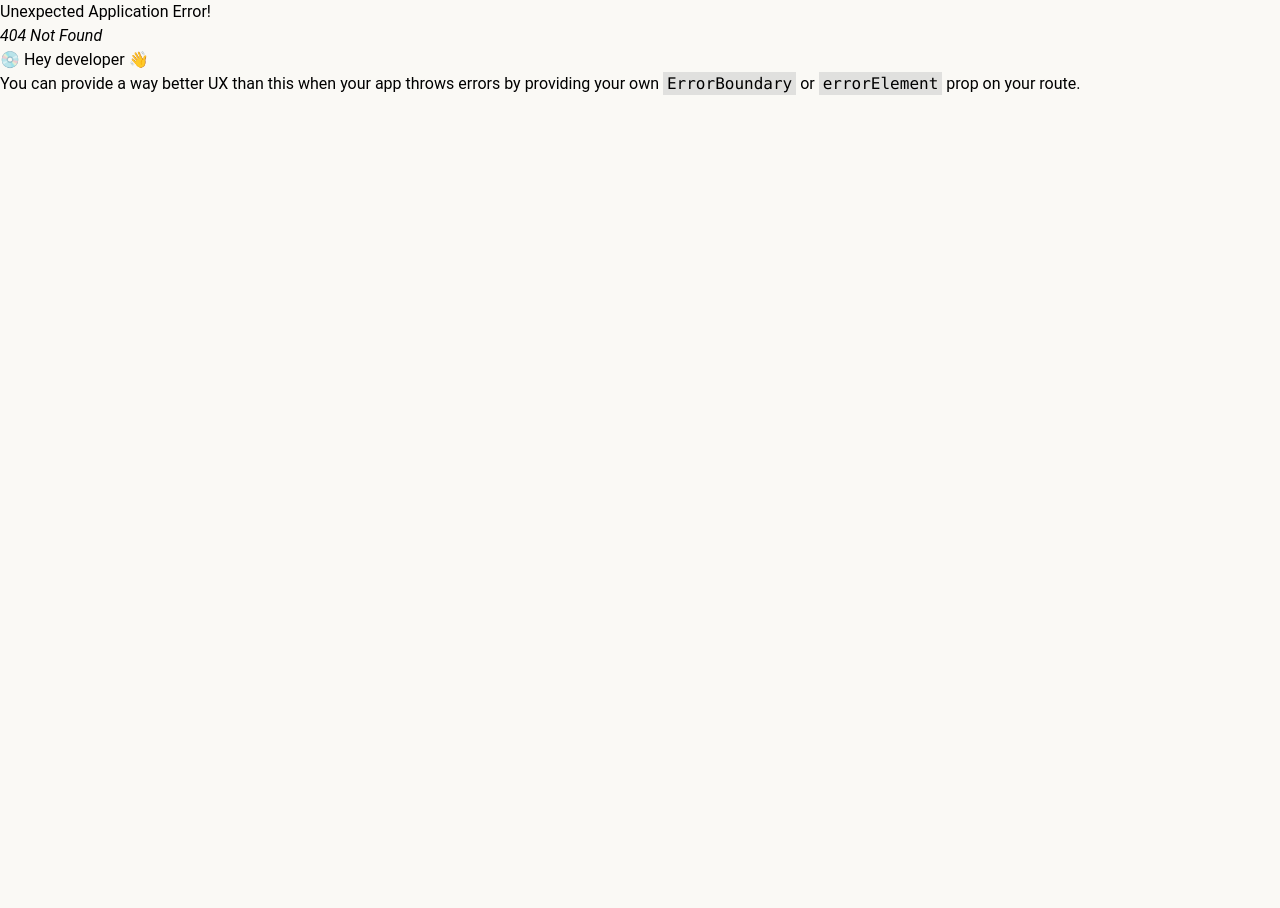
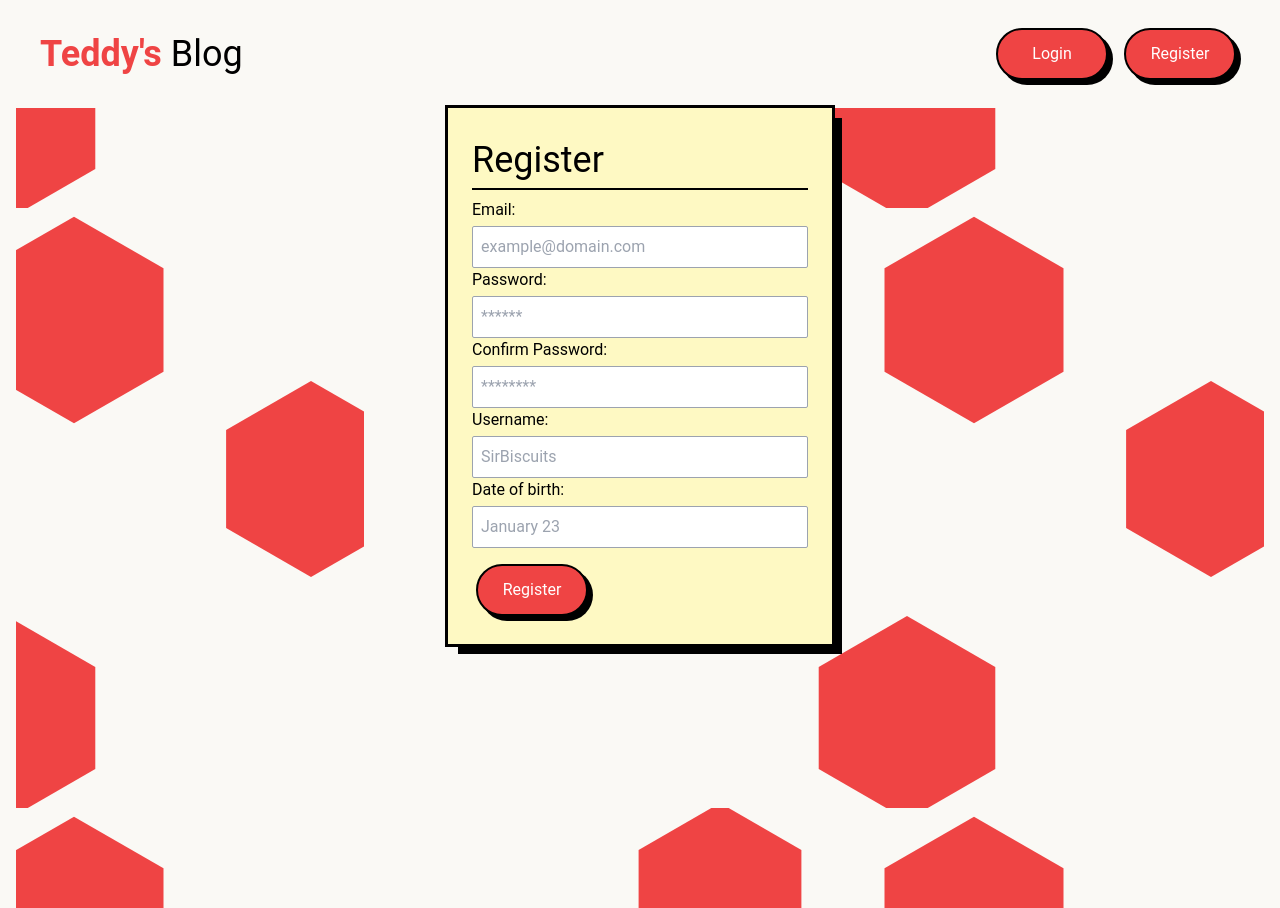
Before and after one commit to ParadiseLost69/blog-user-view, a React (Create React App) app: page /register in a window 1280 px wide. Before the commit this address had no page. Before the commit the page ends 800 px from the top, so only its background shows below. Built offline with nearby package versions, Linux system fonts and the light colour scheme.

Commit message:
Add register page and adjust spacing issues

```diff
--- a/src/components/Header.jsx
+++ b/src/components/Header.jsx
@@ -14,7 +14,9 @@ export default function Header() {
         <Link to="/login">
           <Button hidden={true}>Login</Button>
         </Link>
-        <Button hidden={true}>Register</Button>
+        <Link to="/register">
+          <Button hidden={true}>Register</Button>
+        </Link>
       </div>
     </header>
   );
--- a/src/components/Input.jsx
+++ b/src/components/Input.jsx
@@ -13,7 +13,7 @@ export default function Input({
         required={required}
         id={`${id}`}
         placeholder={`${placeholder}`}
-        className="p-2 outline outline-gray-400 rounded"
+        className="p-2 border border-gray-400 rounded-sm "
       />
     </div>
   );
--- a/src/index.css
+++ b/src/index.css
@@ -25,8 +25,7 @@ body {
 }
 .polygon-scatter {
   background-image: url("../src/img/polygon-scatter-haikei.svg");
-  background-position: center;
-  background-repeat: no-repeat;
+  background-position: right;
 }
 
 .spider-background {
--- a/src/index.js
+++ b/src/index.js
@@ -5,10 +5,12 @@ import App from "./App";
 import reportWebVitals from "./reportWebVitals";
 import { createBrowserRouter, RouterProvider } from "react-router-dom";
 import Login from "./pages/Login";
+import Register from "./pages/Register";
 
 const router = createBrowserRouter([
   { path: "/", element: <App /> },
   { path: "login", element: <Login /> },
+  { path: "register", element: <Register /> },
 ]);
 
 const root = ReactDOM.createRoot(document.getElementById("root"));
--- a/src/pages/Login.jsx
+++ b/src/pages/Login.jsx
@@ -12,7 +12,7 @@ export default function Login() {
   return (
     <div className="mx-4 splotch">
       <Header />
-      <main>
+      <main className="mx-auto">
         <Card>
           <form className="space-y-4">
             <Input
--- a/src/pages/Register.jsx
+++ b/src/pages/Register.jsx
@@ -1,5 +1,46 @@
 import React from "react";
+import Button from "../components/Button";
+import Card from "../components/Card";
+import Header from "../components/Header";
+import Input from "../components/Input";
 
 export default function Register() {
-  return <div>Register</div>;
+  return (
+    <div className="mx-4">
+      <Header />
+      <main className="polygon-scatter h-screen">
+        <Card>
+          <h1 className="text-4xl border-b-2 border-black my-2 pb-2 ">
+            Register
+          </h1>
+          <form action="#">
+            <Input
+              id={"email"}
+              name={"Email"}
+              placeholder={"example@domain.com"}
+            />
+            <Input id={"password"} name={"Password"} placeholder={"******"} />
+            <Input
+              id={"confirmed_password"}
+              name={"Confirm Password"}
+              placeholder={"********"}
+            />
+            <Input
+              id={"username"}
+              name={"Username"}
+              placeholder={"SirBiscuits"}
+            />
+            <Input
+              id={"date of birth"}
+              name={"Date of birth"}
+              placeholder={"January 23"}
+            />
+            <div className="mt-4">
+              <Button>Register</Button>
+            </div>
+          </form>
+        </Card>
+      </main>
+    </div>
+  );
 }
```
